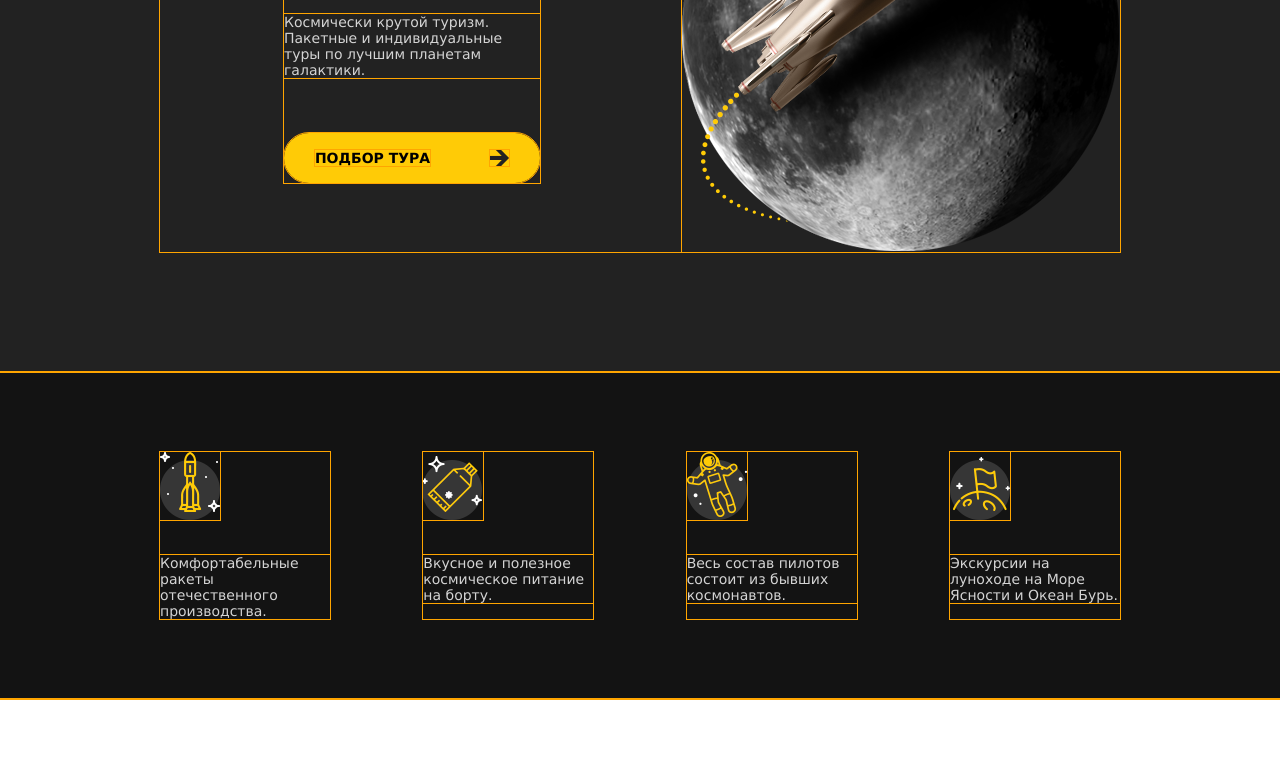
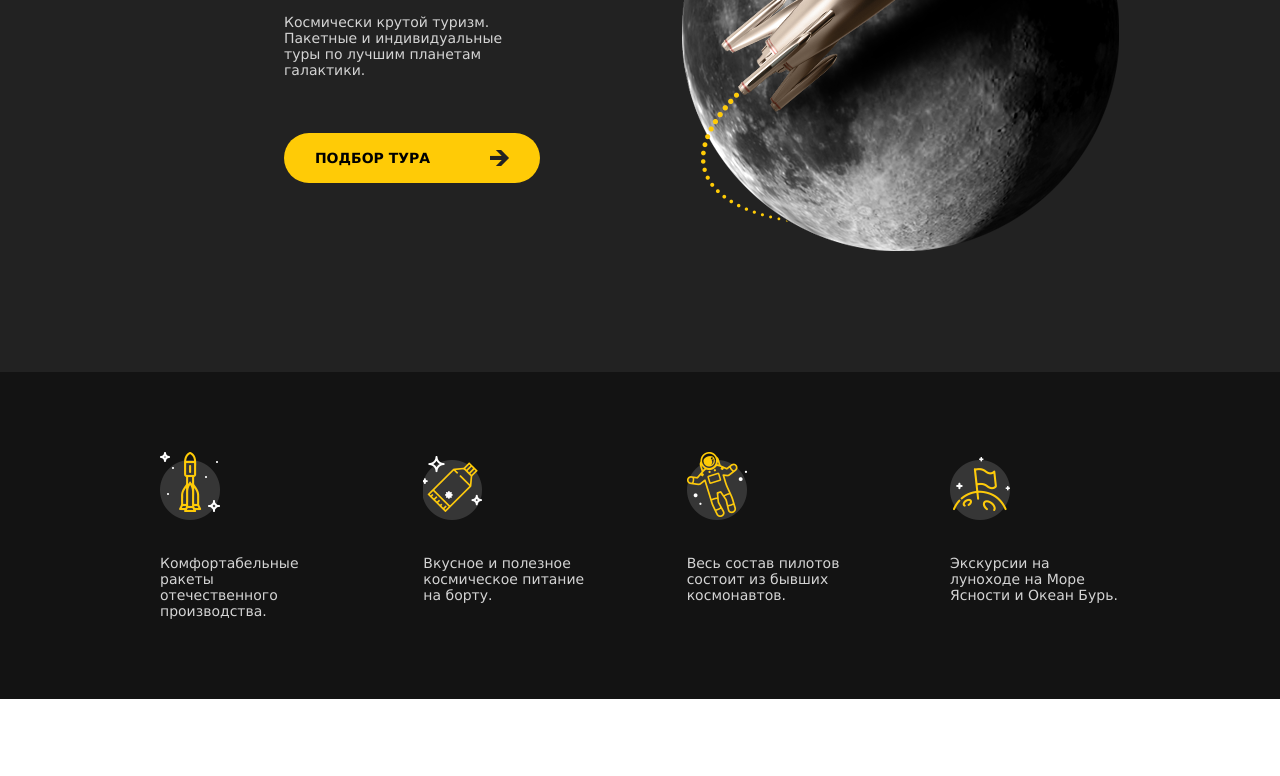
Before and after one commit to Angel1sha/sait_main.githab.io, a plain HTML site: page index.html in a window 1280 px wide. Shown: the part 305-1081 px from the top of the page. Drawn offline with Linux system fonts and the light colour scheme.

Commit message:
Add files via upload

```diff
--- a/index.css
+++ b/index.css
@@ -1,7 +1,7 @@
 * {
 	padding:0;
 	margin:0;
-	outline: 1px solid orange;
+	outline: 0px solid orange;
 }
 
 body {
```
